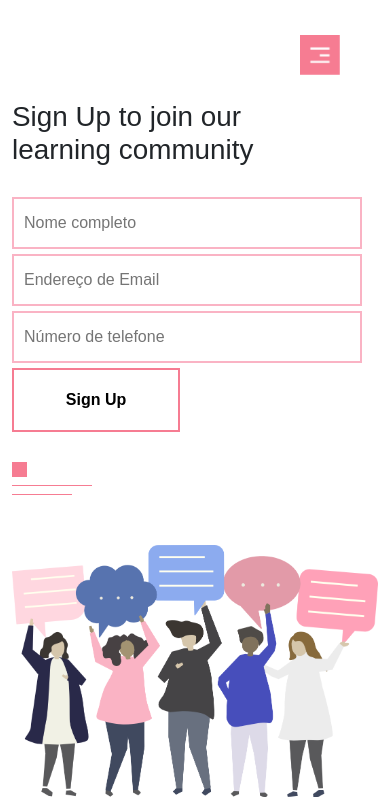
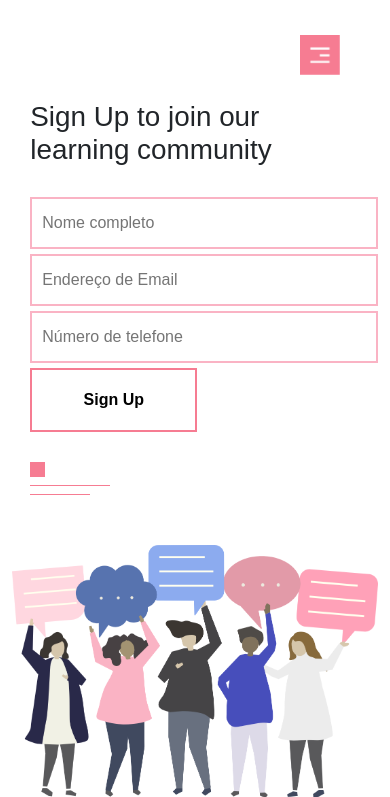
Before and after one commit to Glightman/Blake_Leading, a Flask app: page / in a window 390 px wide. Shown: the top 797 px of the page. Run offline with Flask 2, Linux system fonts and the light colour scheme.

Commit message:
Update style.css

```diff
--- a/static/pages/style.css
+++ b/static/pages/style.css
@@ -357,7 +357,11 @@ hr{
         flex-basis: 100%;
         margin-top: 70px;
     }
-    .contact-left-col, .contact-right-col{
+    .contact-left-col{
+        flex-basis: 100%;
+        margin-left: 5%;
+    }
+    .contact-right-col{
         flex-basis: 100%;
     }
     .contact-right-col{
```
